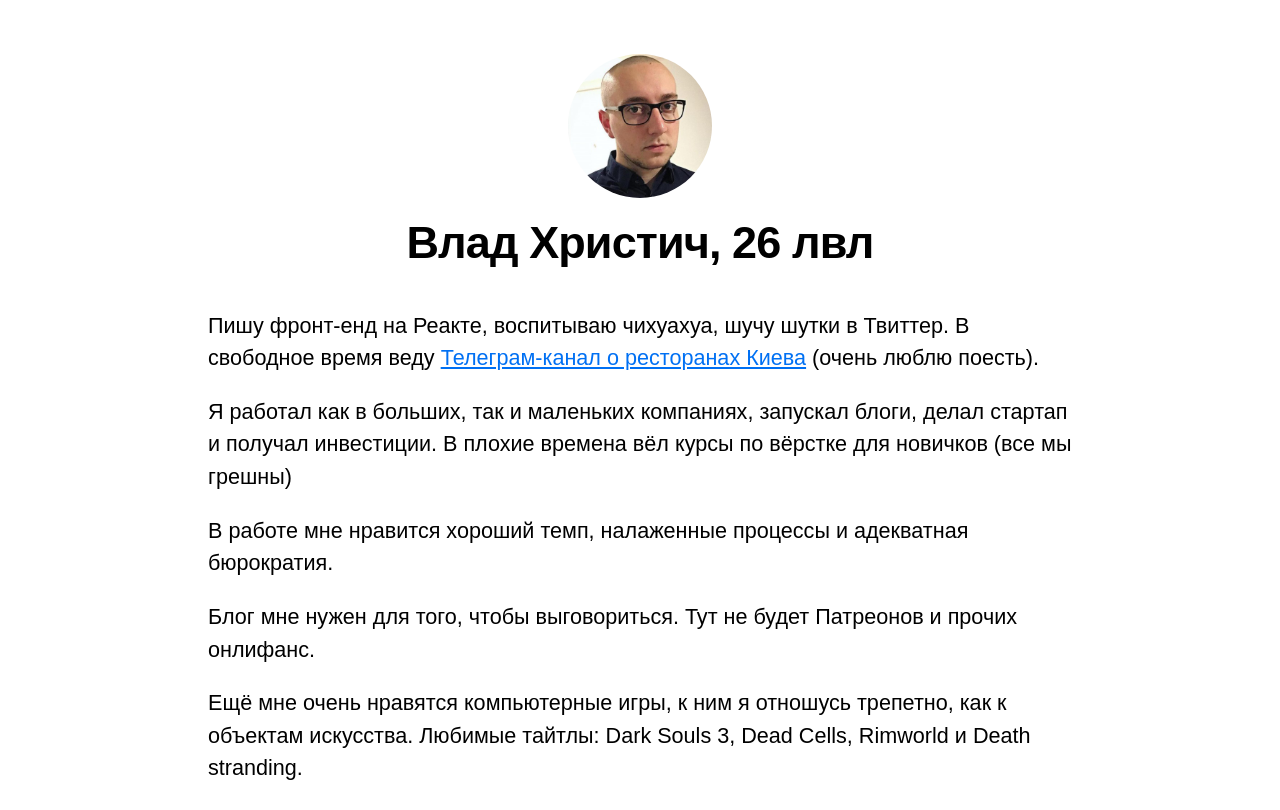
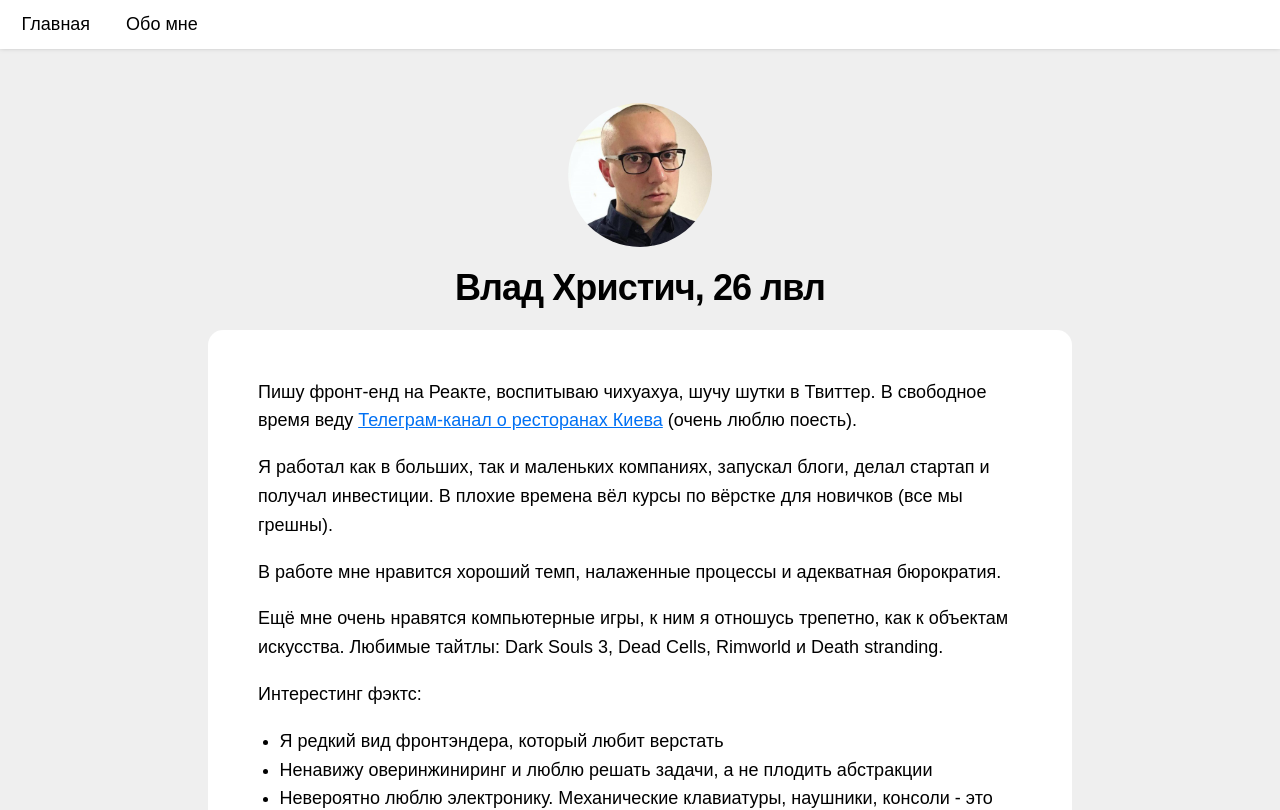
Before and after one commit to vkhrystych/vkhrystych.dev, a Next.js app: page /about in a window 1280 px wide. Shown: the top 810 px of the page. Built offline with nearby package versions, Linux system fonts and the light colour scheme.

Commit message:
blog style improvements

```diff
--- a/components/layout.js
+++ b/components/layout.js
@@ -7,6 +7,19 @@ export const siteTitle = "Vladyslav Khrystych - front-end and chips";
 
 export default ({ children, home }) => {
   return (
+    <div className={styles.app}>
+      <header>
+        <ul className={styles.links}>
+          <li>
+            <Link href="/">Главная</Link>
+          </li>
+
+          <li>
+            <Link href="/about">Обо мне</Link>
+          </li>
+        </ul>
+      </header>
+
       <div className={styles.container}>
         <Head>
           <link rel="icon" href="/favicon.ico" />
@@ -29,7 +42,7 @@ export default ({ children, home }) => {
         {!home && (
           <div className={styles.backToHome}>
             <Link href="/">
-            <a>← Back to home</a>
+              <a>← Назад</a>
             </Link>
           </div>
         )}
@@ -48,5 +61,6 @@ export default ({ children, home }) => {
           </a>
         </footer>
       </div>
+    </div>
   );
 };
--- a/components/layout.module.scss
+++ b/components/layout.module.scss
@@ -1,7 +1,37 @@
+.app {
+  header {
+    padding: 10px 0;
+    background: #fff;
+    margin-bottom: 1em;
+    box-shadow: 0px -2px 5px #27272780;
+
+    .links {
+      margin: 0;
+      display: flex;
+      list-style: none;
+
+      li {
+        margin-right: 2em;
+
+        a {
+          color: black;
+          transition: 0.2s;
+          text-decoration: none;
+
+          &:hover {
+            transition: 0.2s;
+            color: #0070f3;
+          }
+        }
+      }
+    }
+  }
+}
+
 .container {
   padding: 0 1rem;
   max-width: 900px;
-  margin: 3rem auto 5rem;
+  margin: 3em auto 5em auto;
 }
 
 .header {
--- a/pages/about/index.js
+++ b/pages/about/index.js
@@ -12,16 +12,17 @@ export default () => {
         <title>Обо мне</title>
       </Head>
 
-      <header className={styles.header}>
+      <div className={styles.header}>
         <img
           alt="Vladyslav Khrystych"
           src="/images/avatar.jfif"
           className={`${styles.headerHomeImage} ${utilStyles.borderCircle}`}
         />
-        <h1 className={utilStyles.heading2Xl}>Влад Христич, 26 лвл</h1>
-      </header>
 
-      <section className={utilStyles.headingMd}>
+        <h1 className={utilStyles.headingXl}>Влад Христич, 26 лвл</h1>
+      </div>
+
+      <section className={`${utilStyles.post}`}>
         <p>
           Пишу фронт-енд на Реакте, воспитываю чихуахуа, шучу шутки в Твиттер. В
           свободное время веду{" "}
@@ -32,18 +33,13 @@ export default () => {
         <p>
           Я работал как в больших, так и маленьких компаниях, запускал блоги,
           делал стартап и получал инвестиции. В плохие времена вёл курсы по
-          вёрстке для новичков (все мы грешны)
+          вёрстке для новичков (все мы грешны).
         </p>
 
         <p>
           {" "}
           В работе мне нравится хороший темп, налаженные процессы и адекватная
           бюрократия.
-        </p>
-
-        <p>
-          Блог мне нужен для того, чтобы выговориться. Тут не будет Патреонов и
-          прочих онлифанс.
         </p>
 
         <p>
@@ -66,9 +62,18 @@ export default () => {
             тем лучше
           </li>
         </ul>
+
+        <p>
+          Блог мне нужен для того, чтобы выговориться. Тут не будет Патреонов и
+          прочих онлифанс (будет).
+        </p>
       </section>
 
-      <style jsx>{`
+      <style jsx global>{`
+        body {
+          background: #efefef;
+        }
+
         ul {
           padding-left: 1.2rem;
         }
--- a/pages/index.js
+++ b/pages/index.js
@@ -14,9 +14,9 @@ export default function Home({ allPostsData }) {
         <title>{siteTitle}</title>
       </Head>
 
-      <header className={styles.header}>
+      <div className={styles.header}>
         <h1 className={utilStyles.heading2Xl}>Блог</h1>
-      </header>
+      </div>
 
       <section className={utilStyles.headingMd}>
         <p>
```
Lines whose indentation alone changed are shown as unchanged.
